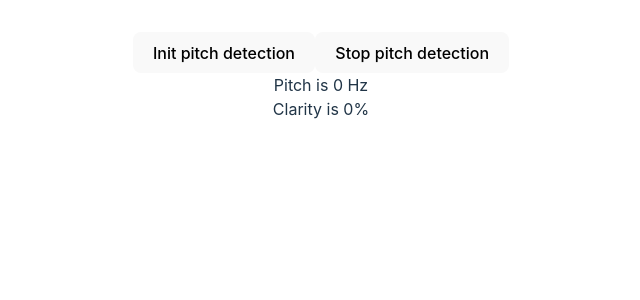
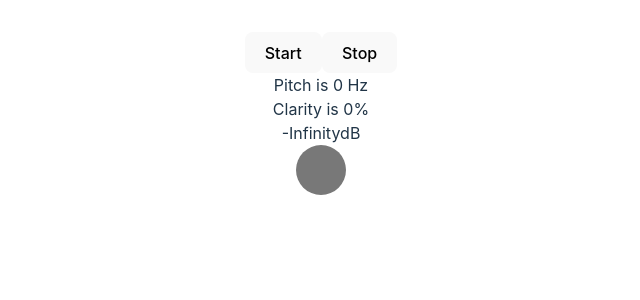
Before and after one commit to felipeantoniob/2ner, a React (Vite) app: page / in a window 1280 px wide. Shown: the top 300 px of the page, without its empty margins (319-959 px from the left). Built offline with nearby package versions, Linux system fonts and the light colour scheme.

Commit message:
Add tuner to App

```diff
--- a/src/App.tsx
+++ b/src/App.tsx
@@ -1,6 +1,7 @@
 import "./App.css";
 import usePitch from "./hooks/usePitch";
 import useInterval from "./hooks/useInterval";
+import frequencyToNote from "./utils/frequencyToNote";
 
 function App() {
   const {
@@ -9,7 +10,10 @@ function App() {
     stopPitchDetection,
     pitch,
     clarity,
+    decibels,
   } = usePitch();
+
+  const note = frequencyToNote(pitch);
 
   useInterval(async () => {
     await updatePitch();
@@ -17,10 +21,34 @@ function App() {
 
   return (
     <>
-      <button onClick={initPitchDetection}>Init pitch detection</button>
-      <button onClick={stopPitchDetection}>Stop pitch detection</button>
+      <button onClick={initPitchDetection}>Start</button>
+      <button onClick={stopPitchDetection}>Stop</button>
       <div>Pitch is {pitch} Hz</div>
       <div>Clarity is {clarity}%</div>
+      <div>{decibels.toFixed(2)}dB</div>
+      <div
+        style={{
+          width: 50,
+          height: 50,
+          margin: "0 auto",
+          borderRadius: 100,
+          backgroundColor:
+            clarity < 85
+              ? "#787878"
+              : Math.abs(note.cents) > 10
+                ? "red"
+                : "green",
+        }}
+      />
+      {clarity > 85 && (
+        <>
+          <p style={{ fontSize: 32 }}>
+            {pitch && note.name}
+            {pitch && note.octave}
+          </p>
+          <div>{pitch && note.cents} cents</div>
+        </>
+      )}
     </>
   );
 }
```
